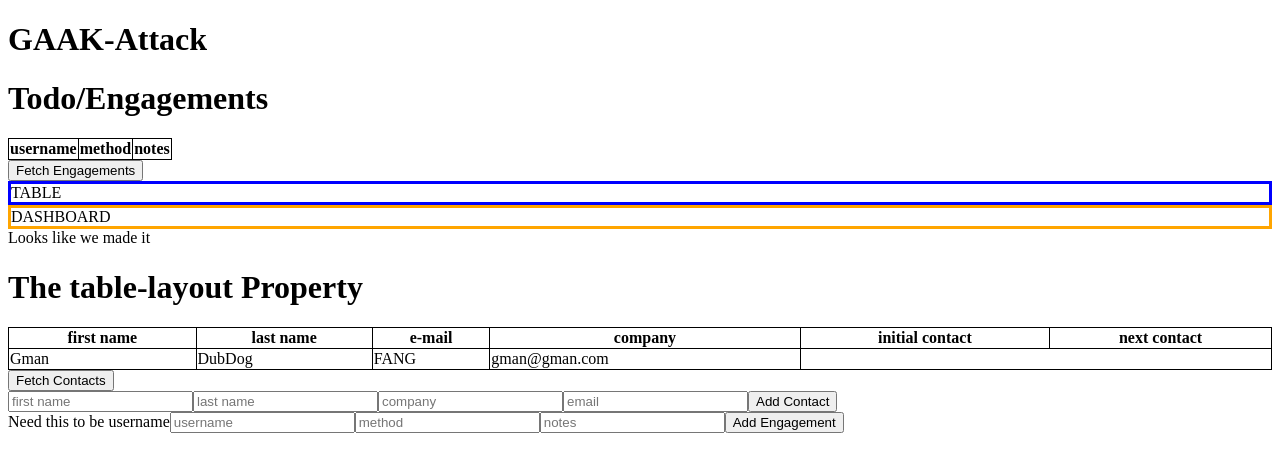
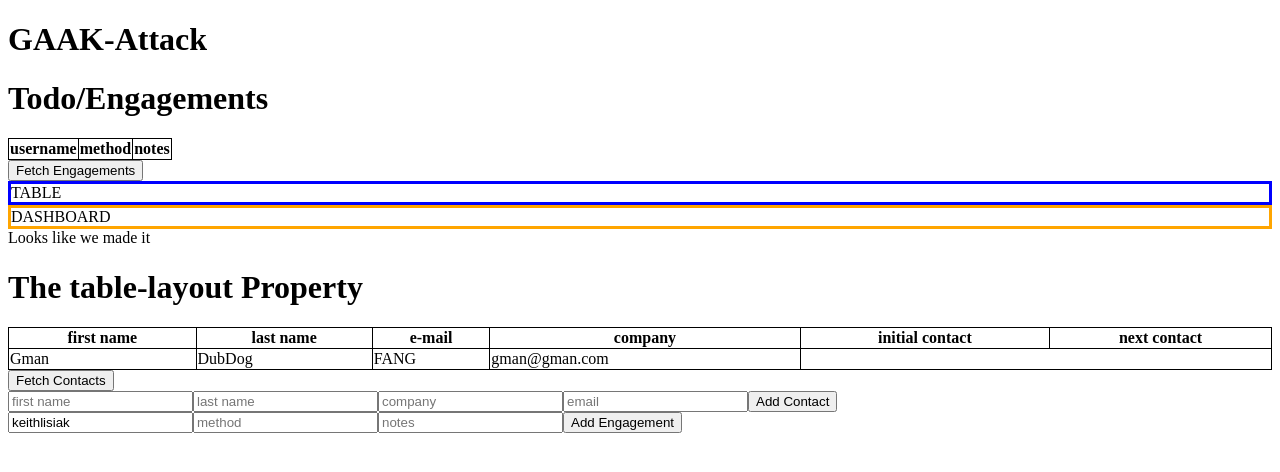
Before and after one commit to GAAK-Attack/Stay-On-Track, a React app: page / in a window 1280 px wide. Shown: the top 472 px of the page. Built offline with nearby package versions, Linux system fonts and the light colour scheme.

Commit message:
pre merge

```diff
--- a/client/components/AddEngagement.jsx
+++ b/client/components/AddEngagement.jsx
@@ -4,10 +4,12 @@ const AddEngagement = () => {
   const handleAddEngagement = (event) => {
     event.preventDefault();
     const username = document.querySelector('#username').value;
+    document.querySelector('#contact_id').value; //= need to pass in contact id from hook?;
+    const contact_id = document.querySelector('#contact_id').value;
     const method = document.querySelector('#method').value;
     const notes = document.querySelector('#notes').value;
     //contact_id needs to be sent as well
-    const data = { username, method, notes };
+    const data = { username, contact_id, method, notes };
 
     fetch(`/test/addEngagement`, {
       method: 'POST',
@@ -26,9 +28,10 @@ const AddEngagement = () => {
   };
   return (
     <div className="addEngagement">
-      {/* need to assess username, make it default, and unchangeable. or... */}
-      <label for="username">Need this to be username</label>
-      <input id="username" type="text" placeholder="username" />
+      {/* need to access username and contact_id and pass in as value's*/}
+
+      <input id="username" type="text" value="keithlisiak" />
+      <input id="contact_id" type="hidden" value="" />
       <input id="method" type="text" placeholder="method" />
       <input id="notes" type="text" placeholder="notes" />
       <button id="addEngagementButton" onClick={handleAddEngagement}>
```
Also changed, not shown: 1 other file (tests, documents, lock files or other folders).
